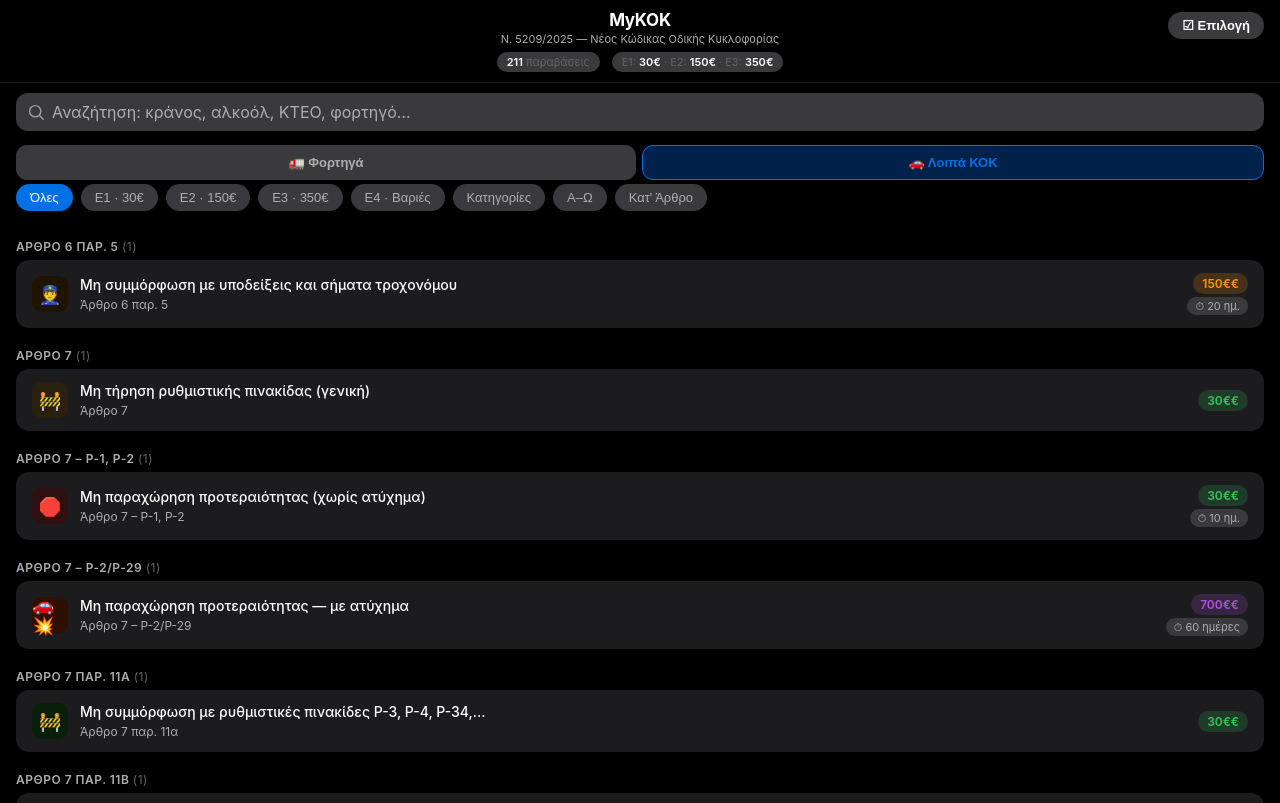
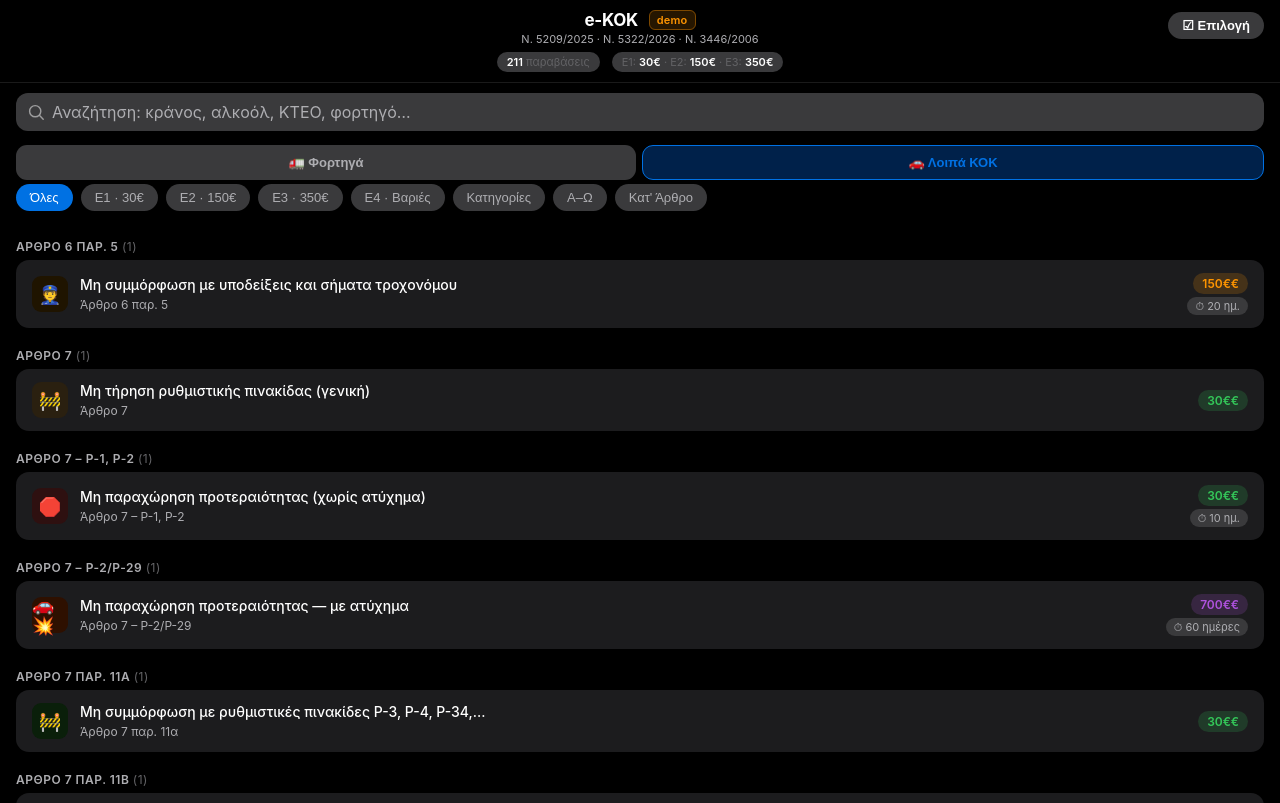
Before and after one commit to pol371980-hash/myKOK, a plain HTML site: page index.html in a window 1280 px wide. Shown: the top 803 px of the page. Drawn offline with Linux system fonts and the light colour scheme.

Commit message:
Add files via upload

```diff
--- a/index.html
+++ b/index.html
@@ -6,13 +6,13 @@
 <meta name="viewport" content="width=device-width, initial-scale=1, maximum-scale=1, user-scalable=no">
 <meta name="apple-mobile-web-app-capable" content="yes">
 <meta name="apple-mobile-web-app-status-bar-style" content="black-translucent">
-<meta name="apple-mobile-web-app-title" content="ΚΟΚ">
+<meta name="apple-mobile-web-app-title" content="e-ΚΟΚ">
 <link rel="apple-touch-icon" sizes="180x180" href="./icon-192.png">
 <link rel="icon" type="image/png" sizes="192x192" href="./icon-192.png">
 <meta name="author" content="Polykarpos Antonopoulos">
 <link rel="manifest" href="./manifest.json">
 <meta name="theme-color" content="#000000">
-<title>MyKOK — Ν. 5209/2025</title>
+<title>e-ΚΟΚ (demo) — Παραβάσεις &amp; Πρόστιμα</title>
 <style>
 *,*::before,*::after{box-sizing:border-box;margin:0;padding:0}
 :root{
@@ -32,6 +32,7 @@ body{background:var(--bg);color:var(--text);
   backdrop-filter:saturate(180%) blur(20px);-webkit-backdrop-filter:saturate(180%) blur(20px);
   padding:calc(var(--st) + 10px) 16px 10px;border-bottom:.5px solid var(--sep)}
 .hdr h1{font-size:17px;font-weight:700;text-align:center;letter-spacing:-.3px}
+.hdr h1 .demo{font-size:11px;font-weight:600;letter-spacing:.02em;color:var(--orange);background:rgba(255,149,0,.15);border:.5px solid rgba(255,149,0,.4);border-radius:6px;padding:2px 7px;margin-left:7px;vertical-align:2px}
 .hdr p{font-size:11px;color:var(--g6);text-align:center;margin-top:2px}
 .hdr-stats{display:flex;justify-content:center;gap:12px;margin-top:6px}
 .stat{font-size:11px;color:var(--g5);background:var(--g3);padding:3px 10px;border-radius:20px}
@@ -230,8 +231,8 @@ mark{background:rgba(0,113,227,.28);color:inherit;border-radius:2px;padding:0 1p
 <div id="lic-warn"></div>
 
 <div class="hdr">
-  <h1>MyKOK</h1>
-  <p>Ν. 5209/2025 — Νέος Κώδικας Οδικής Κυκλοφορίας</p>
+  <h1>e-ΚΟΚ <span class="demo">demo</span></h1>
+  <p>Ν. 5209/2025 · Ν. 5322/2026 · Ν. 3446/2006</p>
   <div class="hdr-stats">
     <div class="stat"><span id="vcnt">—</span> παραβάσεις</div>
     <div class="stat">Ε1: <span>30€</span> · Ε2: <span>150€</span> · Ε3: <span>350€</span></div>
```
